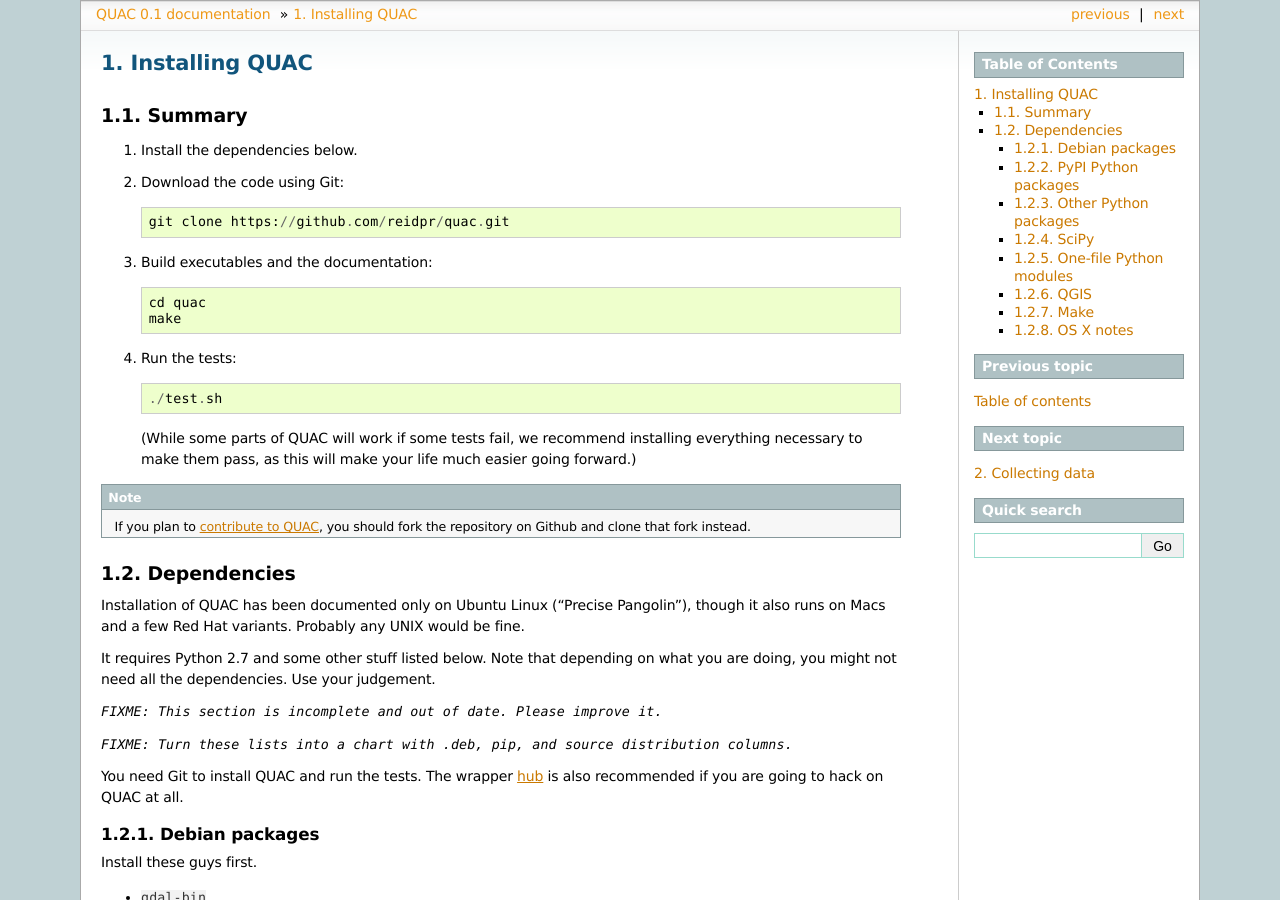
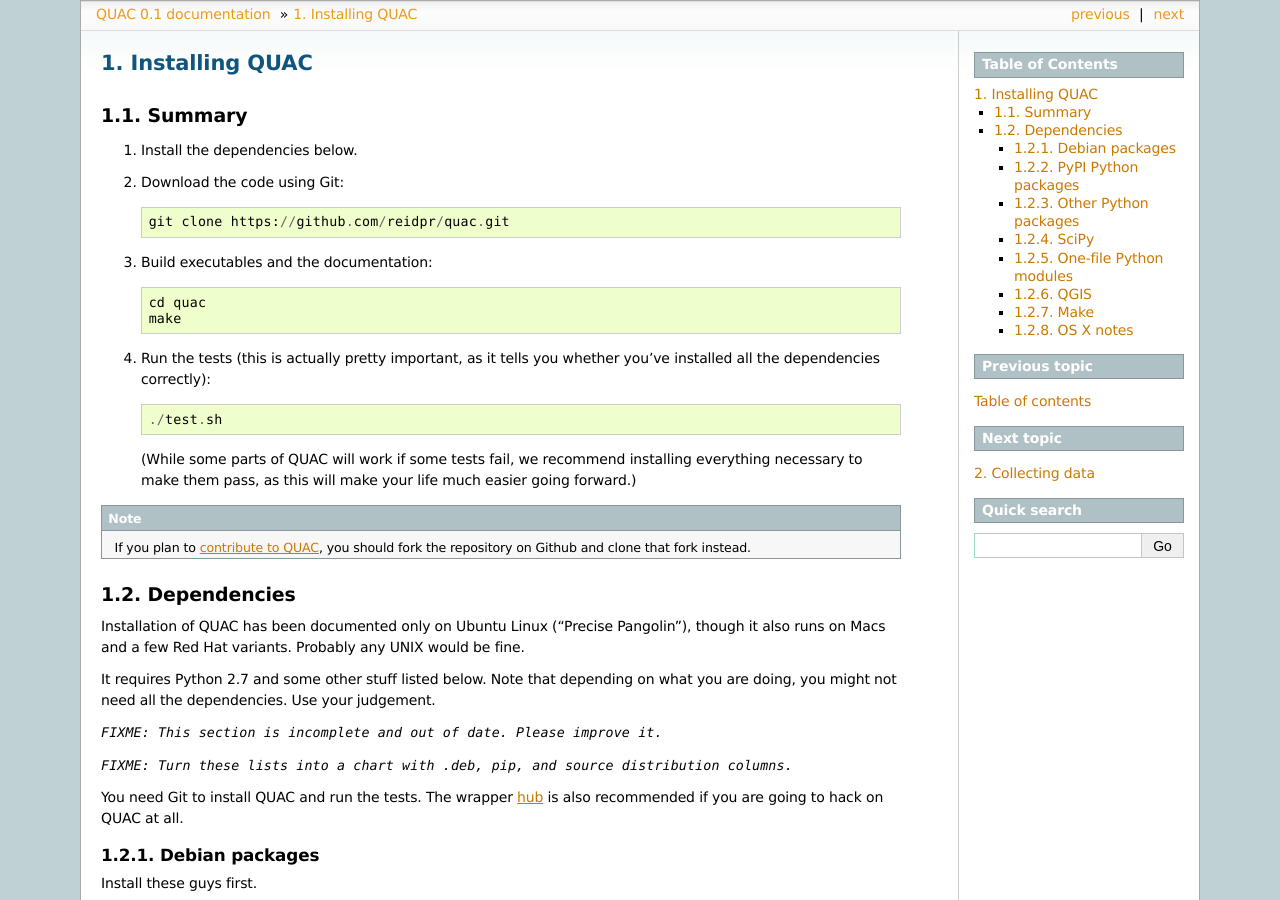
Before and after one commit to reidpr/quac, a Sphinx documentation site: the page built from sphinx/install.rst, in a window 1280 px wide and 900 px high. Built offline with Sphinx 7.4.7, drawn with Linux system fonts in a browser that asks for light colours; formulas are drawn with MathJax 3.

Commit message:
emphasize testing in install docs

```diff
--- a/sphinx/install.rst
+++ b/sphinx/install.rst
@@ -18,7 +18,8 @@
      cd quac
      make
 
-#. Run the tests::
+#. Run the tests (this is actually pretty important, as it tells you whether
+   you've installed all the dependencies correctly)::
 
      ./test.sh
 
```
